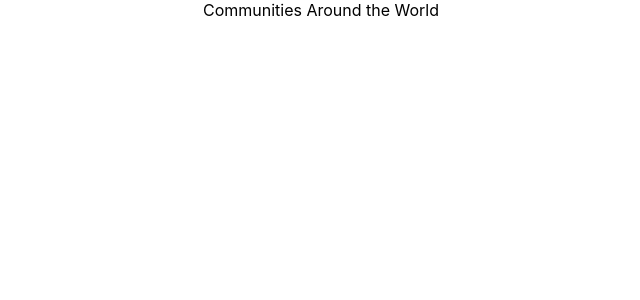
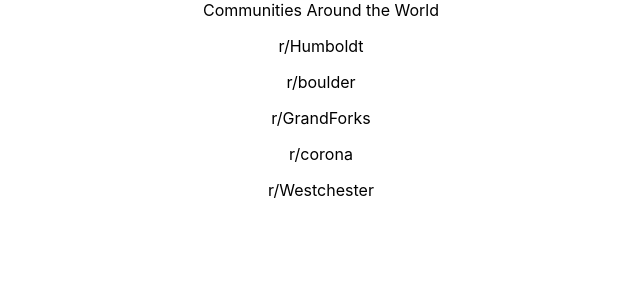
Before and after one commit to ruarplum/leonardo-app, a React (Create React App) app: page / in a window 1280 px wide. Shown: the top 300 px of the page, without its empty margins (319-959 px from the left). Built offline with nearby package versions, Linux system fonts and the light colour scheme.

Commit message:
#7 Added "props"

```diff
--- a/src/App.js
+++ b/src/App.js
@@ -5,7 +5,13 @@ import './App.css';
 function App() {
   return (
     <div className="App">
-    <Sidebar/>
+      <header>Communities Around the World</header>
+    <Sidebar text="r/Humboldt" />
+    <Sidebar text="r/boulder" />
+    <Sidebar text="r/GrandForks" />
+    <Sidebar text="r/corona" />
+    <Sidebar text="r/Westchester" />
+
     </div>
   );
 }
--- a/src/components/Sidebar.js
+++ b/src/components/Sidebar.js
@@ -1,9 +1,9 @@
 import React from "react";
 
-function Sidebar(){
+function Sidebar(props){
     return(
-        <div className="sidebar">
-            <header>Communities Around the World</header>
+        <div>
+            <p>{props.text}</p>
         </div>
     )
 }
```
